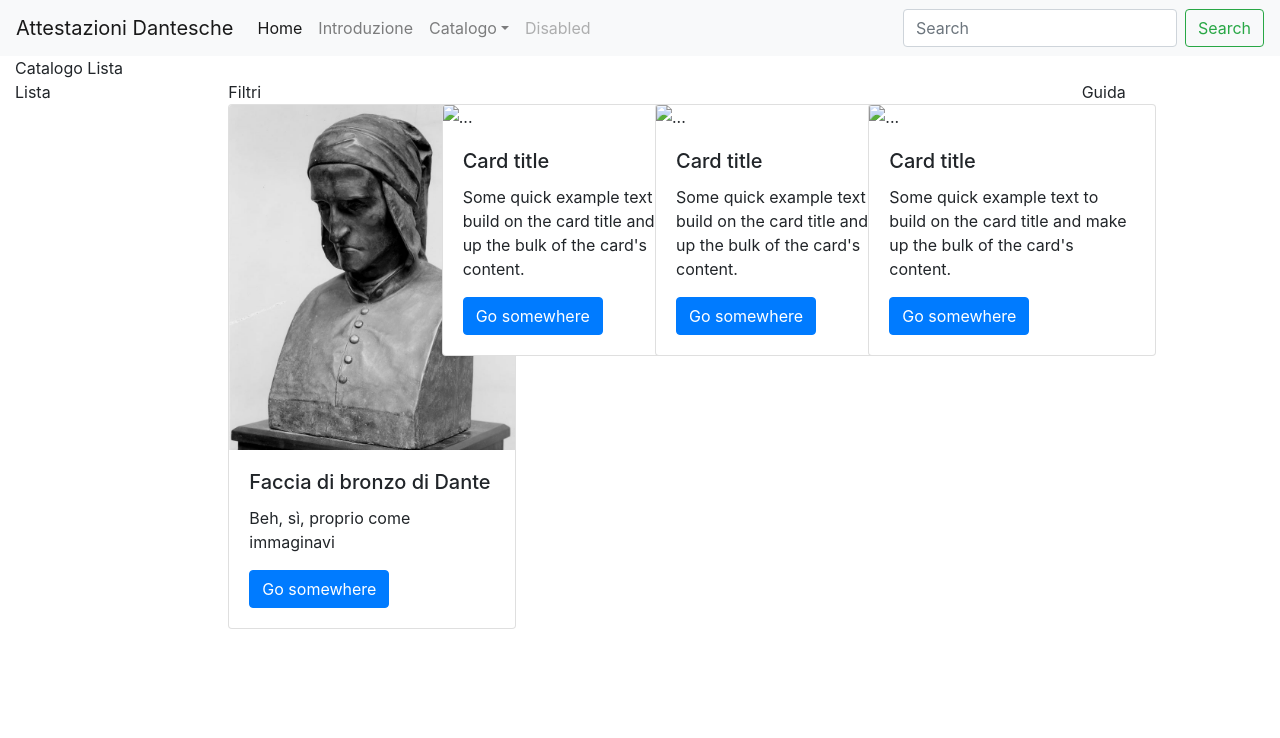
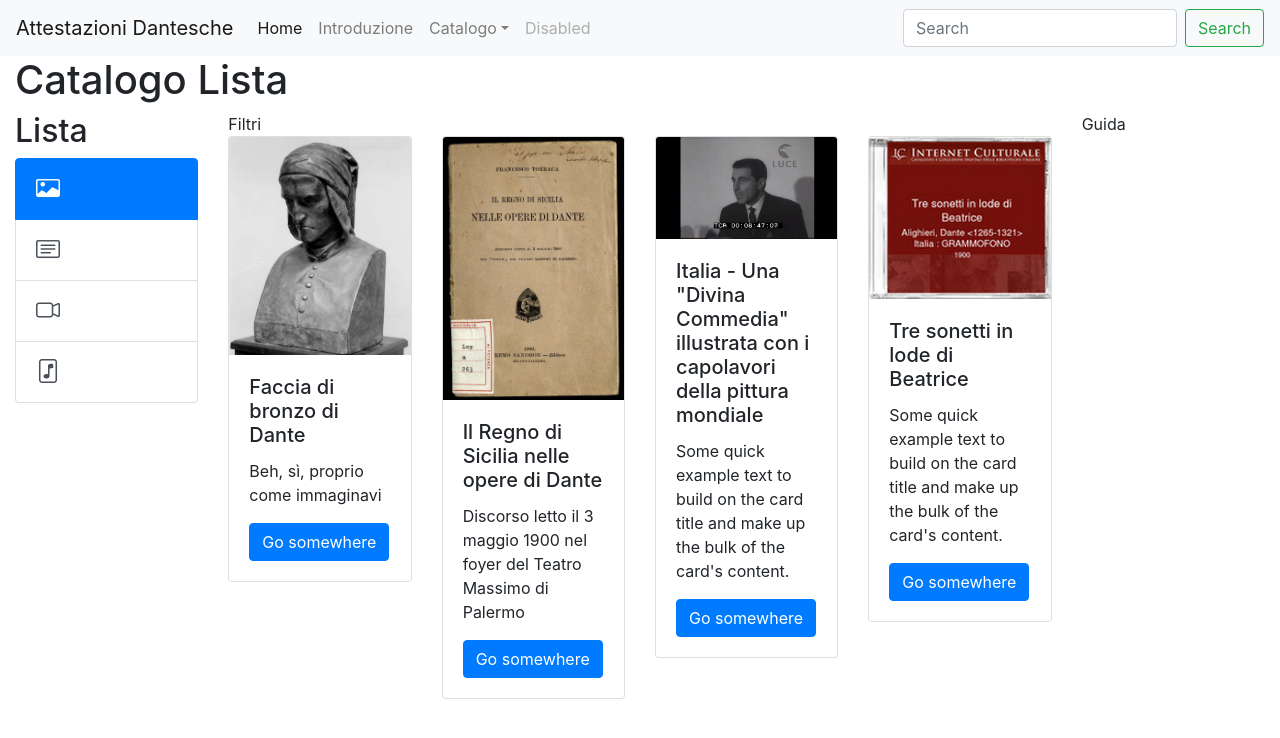
Before and after one commit to Andrea-Di-Bello/andrea-esercizio, a plain HTML site: page index.html in a window 1280 px wide. Drawn offline with nearby package versions, Linux system fonts and the light colour scheme.

Commit message:
Add files via upload

```diff
--- a/index.html
+++ b/index.html
@@ -60,11 +60,28 @@
 			<div class="col-md-12"></div>
 		</div>
 		<div class="row">
-			<div class="col-md-12">Catalogo Lista</div>
+			<div class="col-md-12">
+			<h1>Catalogo Lista</h1>
+			</div>
 		</div>
 		<div class="row">
 			<!--prima colonna-->
-			<div class="col-md-2">Lista
+			<div class="col-md-2">
+				<h2>Lista</h2>
+				<div class="list-group">
+  				<a href="#" class="list-group-item list-group-item-action active" aria-current="true">
+   				<i class="bi bi-card-image" style="font-size: 24px"></i>
+ 				</a>
+  				<a href="#" class="list-group-item list-group-item-action">
+  					<i class="bi bi-card-text" style="font-size: 24px"></i>
+  				</a>
+  				<a href="#" class="list-group-item list-group-item-action">
+  					<i class="bi bi-camera-video" style="font-size: 24px"></i>
+  				</a>
+  				<a href="#" class="list-group-item list-group-item-action">
+  					<i class="bi bi-file-music" style="font-size: 24px"></i>
+  				</a>
+  				</div>
 			</div>
 			<!--seconda colonna-->
 			<div class="col-md-8">
@@ -74,7 +91,7 @@
 				</div>
 				<div class="row">
 					<div class="col-md-3">
-						<div class="card" style="width: 18rem;">
+						<div class="card">
   							<img src="img/dante-vela.jpg" class="card-img-top" alt="Dante, Vela, Scultura">
   							<div class="card-body">
     							<h5 class="card-title">Faccia di bronzo di Dante</h5>
@@ -84,30 +101,30 @@
 						</div>
 					</div>
 					<div class="col-md-3">
-						<div class="card" style="width: 18rem;">
-  							<img src="..." class="card-img-top" alt="...">
+						<div class="card">
+  							<img src="img/dante-torraca.jpg" class="card-img-top" alt="...">
   							<div class="card-body">
-    							<h5 class="card-title">Card title</h5>
-    							<p class="card-text">Some quick example text to build on the card title and make up the bulk of the card's content.</p>
+    							<h5 class="card-title">Il Regno di Sicilia nelle opere di Dante</h5>
+    							<p class="card-text">Discorso letto il 3 maggio 1900 nel foyer del Teatro Massimo di Palermo</p>
     							<a href="#" class="btn btn-primary">Go somewhere</a>
  						 	</div>
 						</div>
 					</div>
 					<div class="col-md-3">
-						<div class="card" style="width: 18rem;">
-						  <img src="..." class="card-img-top" alt="...">
+						<div class="card">
+						  <img src="img/dante-video.jpg" class="card-img-top" alt="...">
 						  <div class="card-body">
-						    <h5 class="card-title">Card title</h5>
+						    <h5 class="card-title">Italia - Una "Divina Commedia" illustrata con i capolavori della pittura mondiale</h5>
 						    <p class="card-text">Some quick example text to build on the card title and make up the bulk of the card's content.</p>
 						    <a href="#" class="btn btn-primary">Go somewhere</a>
 						  </div>
 						</div>
 					</div>
 					<div class="col-md-3">
-						<div class="card" style="width: 18rem;">
-						  <img src="..." class="card-img-top" alt="...">
+						<div class="card">
+						  <img src="img/dante-audio.jpg" class="card-img-top" alt="...">
 						  <div class="card-body">
-						    <h5 class="card-title">Card title</h5>
+						    <h5 class="card-title">Tre sonetti in lode di Beatrice</h5>
 						    <p class="card-text">Some quick example text to build on the card title and make up the bulk of the card's content.</p>
 						    <a href="#" class="btn btn-primary">Go somewhere</a>
 						  </div>
```
Also changed, not shown: img/dante-audio.jpg (added), img/dante-torraca.jpg (added), img/dante-video.jpg (added).
